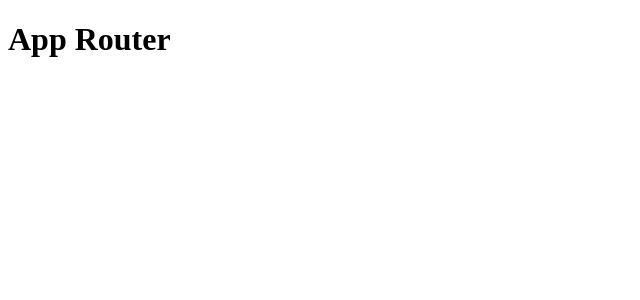
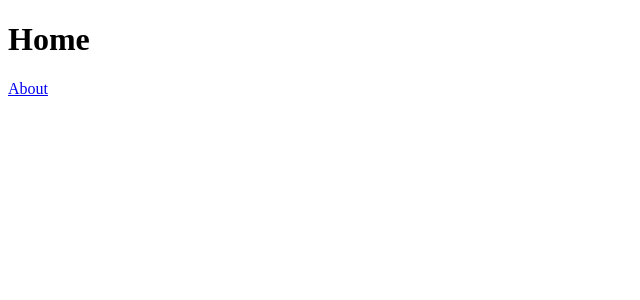
Before and after one commit to mateus-azevedo/front-iec-website, a Next.js app: page / in a window 1280 px wide. Shown: the top 300 px of the page, without its empty margins (0-640 px from the left). Built offline with nearby package versions, Linux system fonts and the light colour scheme.

Commit message:
test(tutorial): replica o teste na documentacao do nextjs para verificar funcionamento

```diff
--- a/app/page.tsx
+++ b/app/page.tsx
@@ -1,7 +1,10 @@
-export const metadata = {
-  title: "App Router",
-};
+import Link from 'next/link'
 
-export default function Page() {
-  return <h1>App Router</h1>;
+export default function Home() {
+  return (
+    <div>
+      <h1>Home</h1>
+      <Link href="/about">About</Link>
+    </div>
+  )
 }
```
Also changed, not shown: 1 other file (tests, documents, lock files or other folders).
